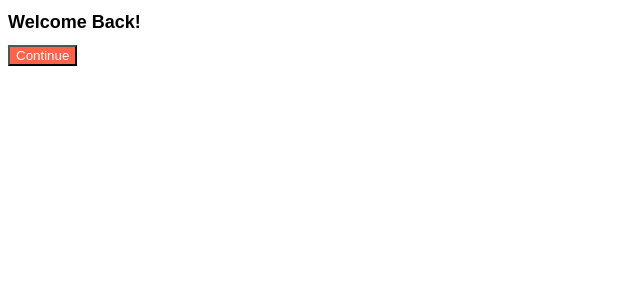
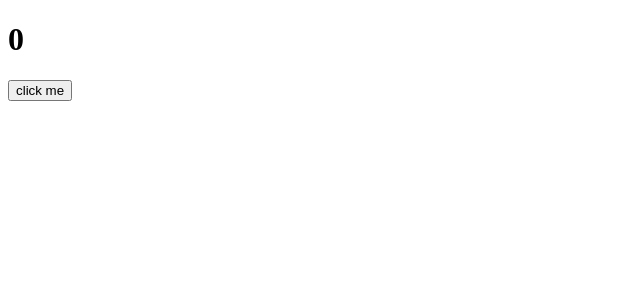
Before and after one commit to Aierse/Study, a React (Create React App) app in the folder TypeScript/nomadcoder/ReactJS/react-for-beginners/: page / in a window 1280 px wide. Shown: the top 300 px of the page, without its empty margins (0-640 px from the left). Built offline with nearby package versions, Linux system fonts and the light colour scheme.

Commit message:
learn: useEffect
단 한번만 실행하고 싶은 코드의 경우 useEffect를 사용

```diff
--- a/TypeScript/nomadcoder/ReactJS/react-for-beginners/src/App.js
+++ b/TypeScript/nomadcoder/ReactJS/react-for-beginners/src/App.js
@@ -1,11 +1,15 @@
-import Button from "./Button";
-import styles from "./App.module.css";
+import { useEffect, useState } from "react";
 
 function App() {
+  const [counter, setValue] = useState(0);
+  const onClick = () => setValue((prev) => prev + 1);
+
+  console.log("i run all the time");
+  useEffect(() => console.log("i run only once"), []);
   return (
     <div>
-      <h1 className={styles.title}>Welcome Back!</h1>
-      <Button text="Continue" />
+      <h1>{counter}</h1>
+      <button onClick={onClick}>click me</button>
     </div>
   );
 }
```
